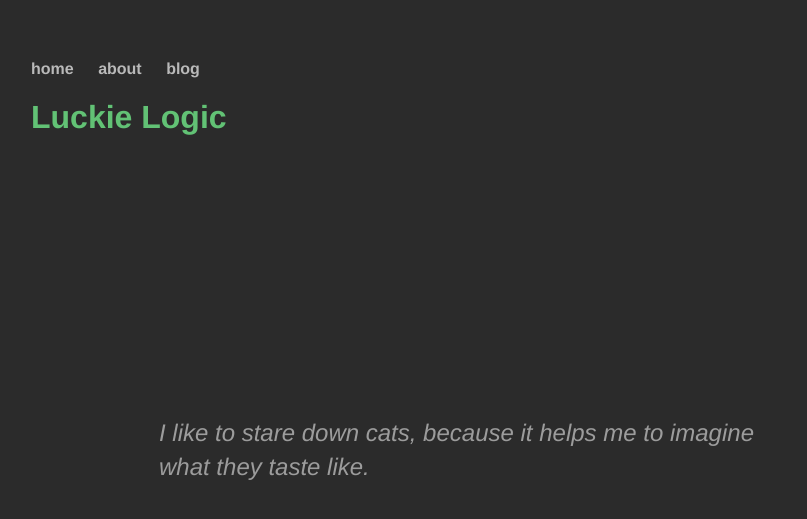
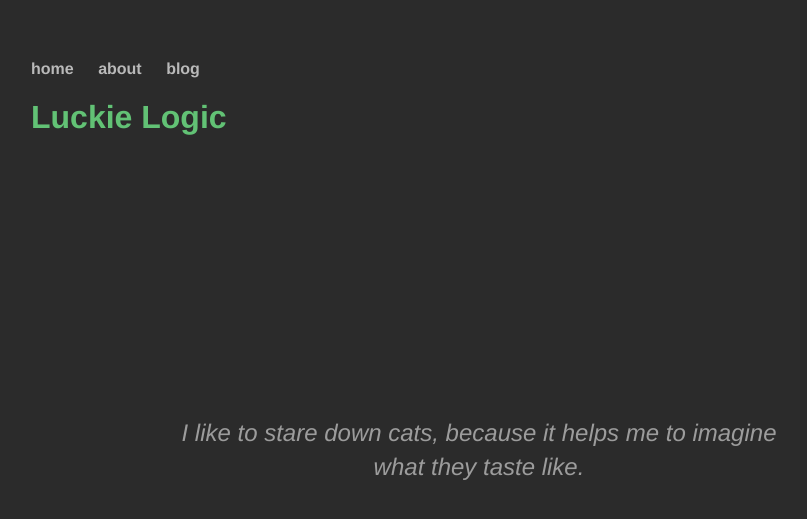
Before and after one commit to luckielogic/luckielogic.github.io, a Jekyll site: the page built from index.html, in a window 1280 px wide. Shown: the top 519 px of the page, without its empty margins (161-968 px from the left). Built offline with Jekyll 4.4.1, drawn with Linux system fonts in a browser that asks for light colours; nearby versions of some CDN libraries.

Commit message:
Update main.css

```diff
--- a/css/main.css
+++ b/css/main.css
@@ -51,6 +51,8 @@ ul.posts li {
     left: 50%;
     transform: translate(-50%, -50%);
     font-style: oblique;
+    text-align: center;
+    text-transform: none;
 }
 
 #buttonContainer {
```
